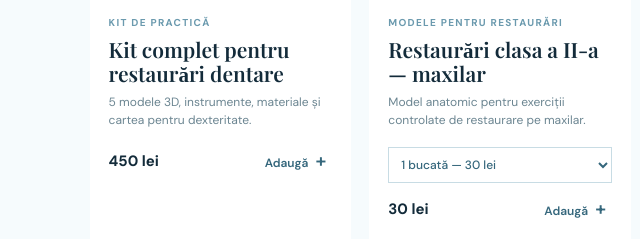
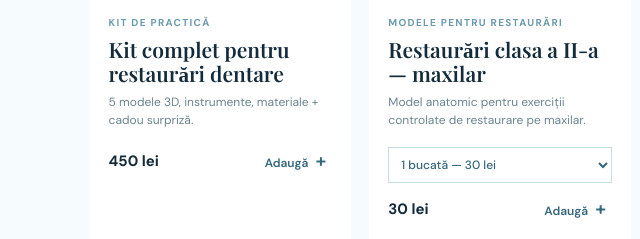
Before and after one commit to mihalteanupatti/EmpattyDent, a plain HTML site: page index.html in a window 1280 px wide. Shown: the part 1474-1713 px from the top of the page, 0-640 px from the left. Drawn offline with nearby package versions, Linux system fonts and the light colour scheme.

Commit message:
Add files via upload

```diff
--- a/index.html
+++ b/index.html
@@ -46,7 +46,7 @@
       <section id="produse" class="products section">
         <div class="section-heading"><div><p class="eyebrow">MAGAZIN EMPATTY DENT</p><h2>Alege următorul pas<br>în practica ta.</h2></div><div class="filters" role="group" aria-label="Filtre produse"><button class="active" data-filter="all">Toate</button><button data-filter="modele">Modele</button><button data-filter="kituri">Kituri</button><button data-filter="carte">Carte</div></div>
         <div class="product-grid">
-          <article class="product-card" data-category="kituri"><div class="image-wrap warm kit-gallery"><span class="tag">CEL MAI COMPLET</span><img src="assets/kit-restaurari.png" alt="Kit complet pentru restaurări dentare Empatty Dent" /><img src="assets/kit-restaurari-2.png" alt="Componentele kitului complet pentru restaurări dentare" /><img src="assets/kit-restaurari-3.png" alt="Kit complet pentru restaurări dentare în cutie" /></div><div class="product-info"><p class="category">KIT DE PRACTICĂ</p><h3>Kit complet pentru restaurări dentare</h3><p class="desc">5 modele 3D, instrumente, materiale și cartea pentru dexteritate.</p><div class="product-bottom"><strong>450 lei</strong><button class="add" data-name="Kit complet pentru restaurări dentare" data-price="450">Adaugă <span>+</span></button></div></div></article>
+          <article class="product-card" data-category="kituri"><div class="image-wrap warm kit-gallery"><span class="tag">CEL MAI COMPLET</span><img src="assets/kit-restaurari.png" alt="Kit complet pentru restaurări dentare Empatty Dent" /><img src="assets/kit-restaurari-2.png" alt="Componentele kitului complet pentru restaurări dentare" /><img src="assets/kit-restaurari-3.png" alt="Kit complet pentru restaurări dentare în cutie" /></div><div class="product-info"><p class="category">KIT DE PRACTICĂ</p><h3>Kit complet pentru restaurări dentare</h3><p class="desc">5 modele 3D, instrumente, materiale + cadou surpriză.</p><div class="product-bottom"><strong>450 lei</strong><button class="add" data-name="Kit complet pentru restaurări dentare" data-price="450">Adaugă <span>+</span></button></div></div></article>
           <article class="product-card" data-category="modele"><div class="image-wrap blue"><span class="tag">MODELE 3D</span><img src="assets/restaurari-clasa-ii-maxilar.png" alt="Model pentru restaurări clasa a II-a maxilar" /></div><div class="product-info"><p class="category">MODELE PENTRU RESTAURĂRI</p><h3>Restaurări clasa a II-a — maxilar</h3><p class="desc">Model anatomic pentru exerciții controlate de restaurare pe maxilar.</p><select class="pack-select" aria-label="Alege cantitatea"><option value="30">1 bucată — 30 lei</option><option value="75">3 bucăți — 75 lei</option><option value="150">6 bucăți — 150 lei</option></select><div class="product-bottom"><strong class="model-price">30 lei</strong><button class="add" data-base-name="Restaurări clasa a II-a — maxilar" data-name="Restaurări clasa a II-a — maxilar (1 bucată)" data-price="30">Adaugă <span>+</span></button></div></div></article>
           <article class="product-card" data-category="modele"><div class="image-wrap warm"><span class="tag">MODELE 3D</span><img src="assets/restaurari-clasa-ii-mandibula.png" alt="Model pentru restaurări clasa a II-a mandibulă" /></div><div class="product-info"><p class="category">MODELE PENTRU RESTAURĂRI</p><h3>Restaurări clasa a II-a — mandibulă</h3><p class="desc">Model anatomic pentru exerciții controlate de restaurare pe mandibulă.</p><select class="pack-select" aria-label="Alege cantitatea"><option value="30">1 bucată — 30 lei</option><option value="75">3 bucăți — 75 lei</option><option value="150">6 bucăți — 150 lei</option></select><div class="product-bottom"><strong class="model-price">30 lei</strong><button class="add" data-base-name="Restaurări clasa a II-a — mandibulă" data-name="Restaurări clasa a II-a — mandibulă (1 bucată)" data-price="30">Adaugă <span>+</span></button></div></div></article>
           <article class="product-card" data-category="carte"><div class="image-wrap paper"><span class="tag">CARTE TIPĂRITĂ</span><img src="assets/ebook-dexteritate.png" alt="Cartea tipărită Exerciții de dexteritate și lucru în oglindă" /></div><div class="product-info"><p class="category">CARTE DE PRACTICĂ</p><h3>Dexteritate & lucru în oglindă</h3><p class="desc">Carte tipărită cu 50 de pagini de exerciții pentru precizie, control și simetrie.</p><div class="product-bottom"><strong>79 lei</strong><button class="add" data-name="Cartea Dexteritate & lucru în oglindă" data-price="79">Adaugă <span>+</span></button></div></div></article>
```
